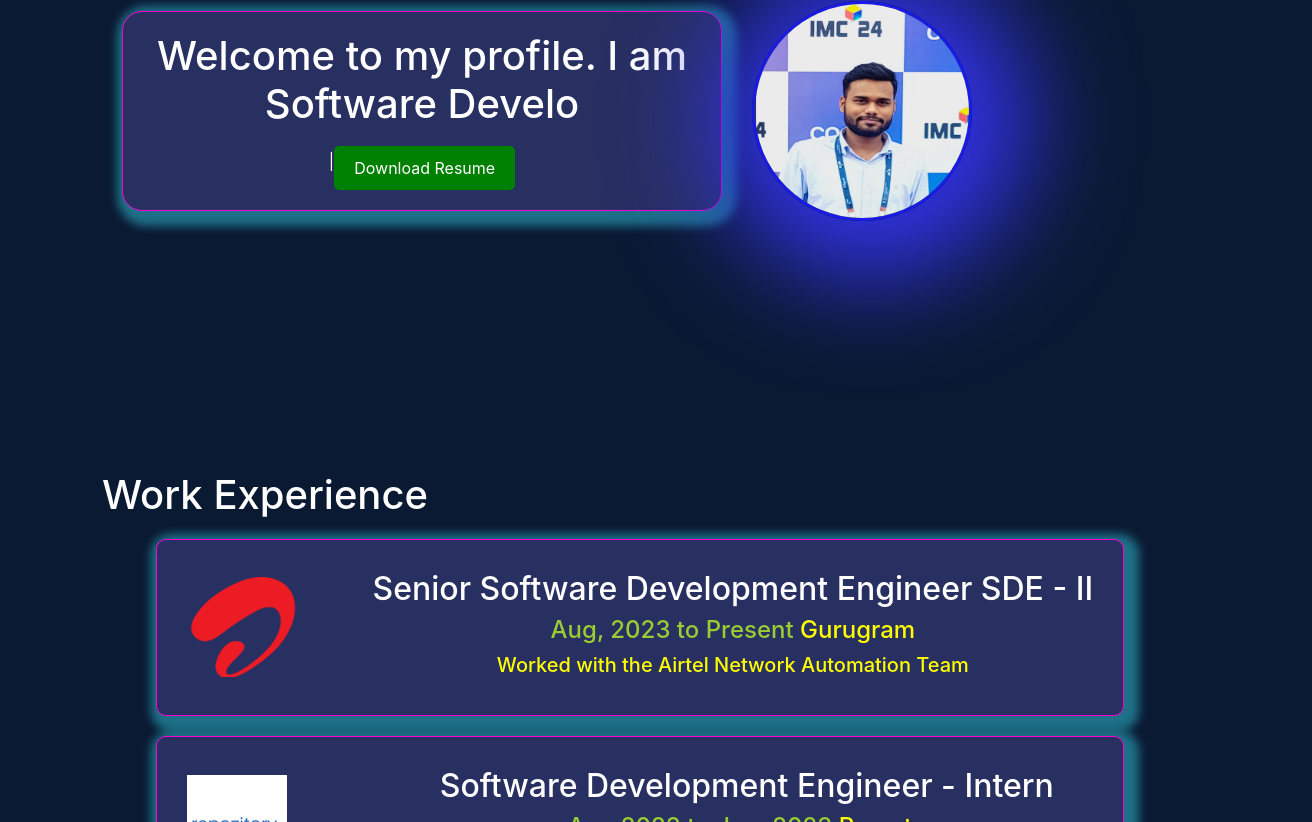
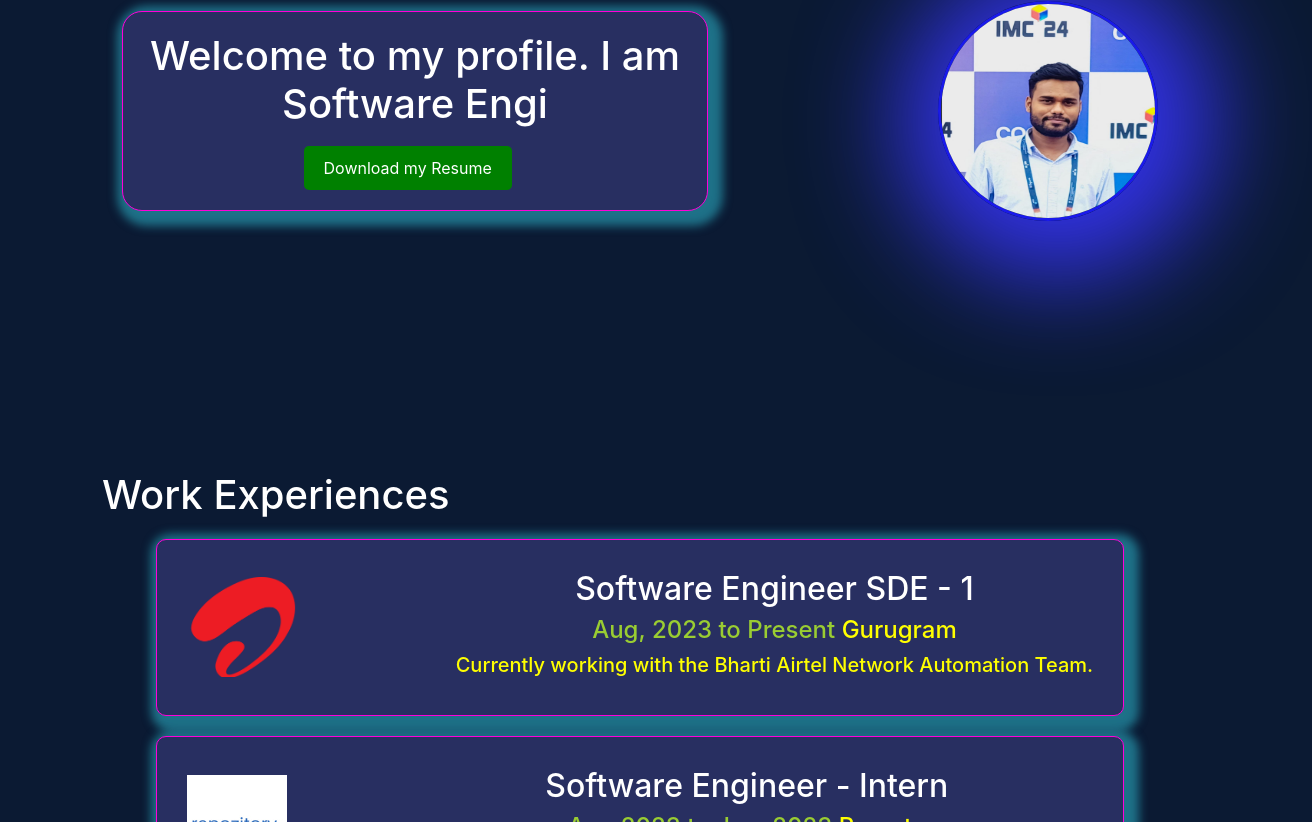
Before and after one commit to amanjaiswa/Aman_Protfolio, a React (Create React App) app: page / in a window 1280 px wide. Shown: the part 298-1120 px from the top of the page, 1312 px wide, since content can reach past the window. Built offline with nearby package versions, Linux system fonts and the light colour scheme.

Commit message:
final commit

```diff
--- a/src/components/Experience.js
+++ b/src/components/Experience.js
@@ -5,7 +5,7 @@
   return (
     <>
       <div className='container ex' id='experience' >
-        <h1>Work Experience</h1>
+        <h1>Work Experiences</h1>
         {
           experience.map((data) => {
             return (
--- a/src/components/Home.js
+++ b/src/components/Home.js
@@ -11,7 +11,7 @@
 
    useEffect(()=>{
     const options ={
-        strings:["Welcome to my profile. I am Software Developer at Bharti Airtel."],
+        strings:["Welcome to my profile. I am Software Engineer at Bharti Airtel."],
         typeSpeed:50,
         backSpeed:50,
         loop:true
@@ -35,7 +35,7 @@
                     {/* Software Developer (React JS) */}
                     </h1>
                     <a href={pdf} download="Aman_SoftwareDeveloper.pdf"
-                        className='btn btn-outline-warning'> Download Resume </a>
+                        className='btn btn-outline-warning'> Download my Resume </a>
                 </div>
                 <div className='right'>
                 <div className='img'  >
--- a/src/components/data/experience.json
+++ b/src/components/data/experience.json
@@ -1,20 +1,20 @@
 [
   {
     "id": 1,
-    "role": "Senior Software Development Engineer SDE - II",
+    "role": "Software Engineer SDE - 1",
     "organisation": "Bharti Airtel",
     "startDate": "Aug, 2023",
     "endDate": "Present",
     "location": "Gurugram",
     "experiences": [
-      "Worked with the Airtel Network Automation Team"
+      "Currently working with the Bharti Airtel Network Automation Team."
     ],
     "imageSrc": "company/airtel.png"
   },
 
   {
     "id": 2,
-    "role": "Software Development Engineer - Intern",
+    "role": "Software Engineer - Intern",
     "organisation": "Repozitory",
     "startDate": "Apr, 2023",
     "endDate": "Jun, 2023",
--- a/src/index.css
+++ b/src/index.css
@@ -76,19 +76,22 @@
   padding: 10px 20px;
   border: none;
   border-radius: 5px;
+  margin-left: -20px;
 }
 
 .home .btn:hover {
   background-color: rgb(184, 239, 239);
-  color: black;
+  color: white;
+  background-color: rgb(90, 90, 90);
 }
 
 .home .right .img {
   display: flex;
   justify-content: center;
   align-items: center;
-  margin-left: auto;
-  margin-right: auto;
+  margin-left: 200px;
+  /* margin-left: auto; */
+  /* margin-right: auto; */
 }
 
 .home .right .img img {
@@ -177,10 +180,11 @@
 
 /* Contact */
 .contactbody {
-  width: 100%;
+  width: 1300px;
   background-color: rgb(48, 61, 72);
   padding: 20px;
-  margin-top: 30px;
+  margin-top: 40px;
+  margin-left: -70px;
   box-shadow: var(--box-shadow);
 }
 
```
